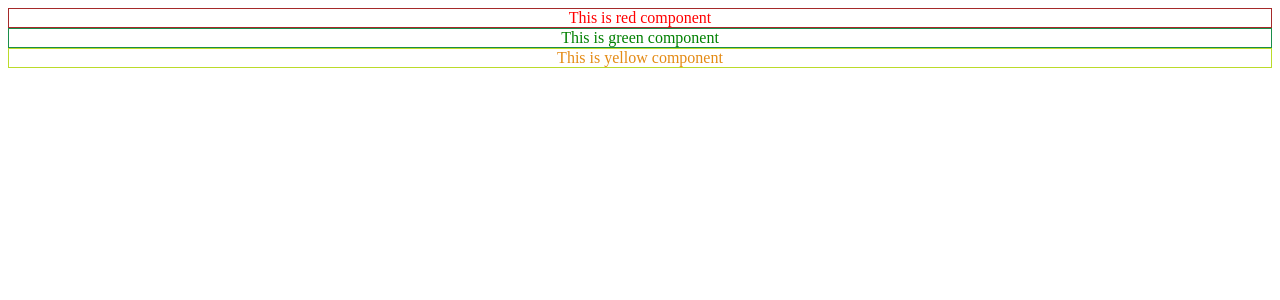
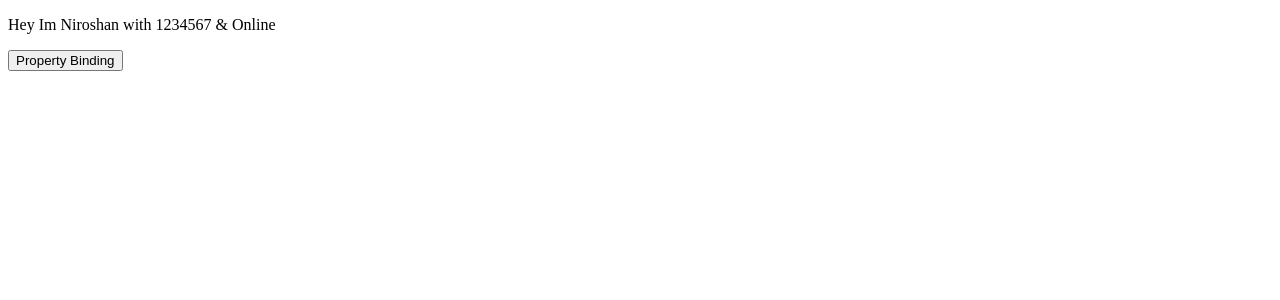
Before and after one commit to niroshan123/MyAngular, an Angular app: page / in a window 1280 px wide. Shown: the top 300 px of the page. Built offline with nearby package versions, Linux system fonts and the light colour scheme.

Commit message:
prop binding & string interpol

```diff
--- a/src/app/app.component.html
+++ b/src/app/app.component.html
@@ -1,3 +1,5 @@
-<app-red></app-red>
+<!-- <app-red></app-red>
 <app-green></app-green>
-<app-yellow></app-yellow>
+<app-yellow></app-yellow> -->
+<p>Hey Im {{serverName}} with {{serverId}} & {{toggle()}}</p>
+<button [disabled]=buttonStatus>Property Binding</button>
--- a/src/app/app.component.ts
+++ b/src/app/app.component.ts
@@ -7,4 +7,26 @@ import { Component } from '@angular/core';
 })
 export class AppComponent {
   title = 'app';
+
+  serverName="Niroshan";
+  serverId=1234567;
+  serverStatus='Offline';
+  statusFlag=false;
+
+  toggle(){
+    this.statusFlag=!this.statusFlag;
+    if(this.statusFlag===true){
+      this.serverStatus='Online'
+    }
+    return this.serverStatus;
+  }
+
+  buttonStatus=true;
+  constructor(){
+    setTimeout(()=>{
+
+      this.buttonStatus=false;
+    },2500);
+  }
+
 }
```
Also changed, not shown: src/app/app.module.ts (+6 -6 lines).
